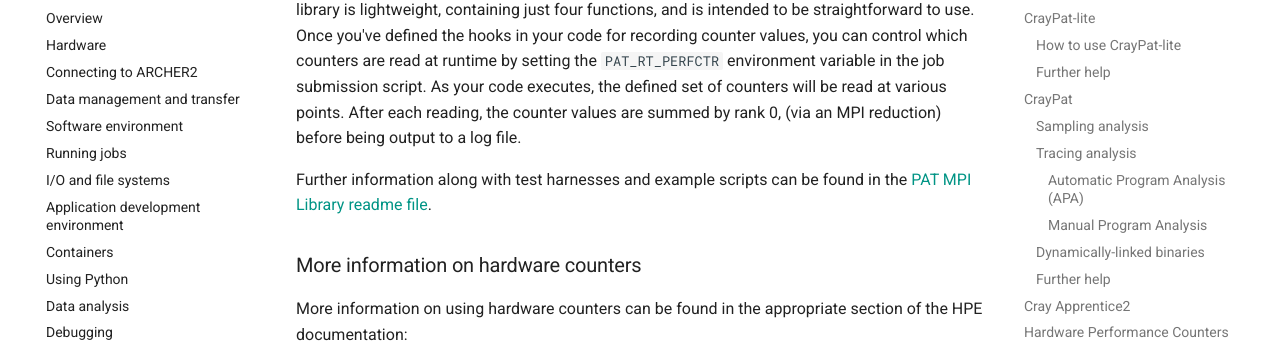
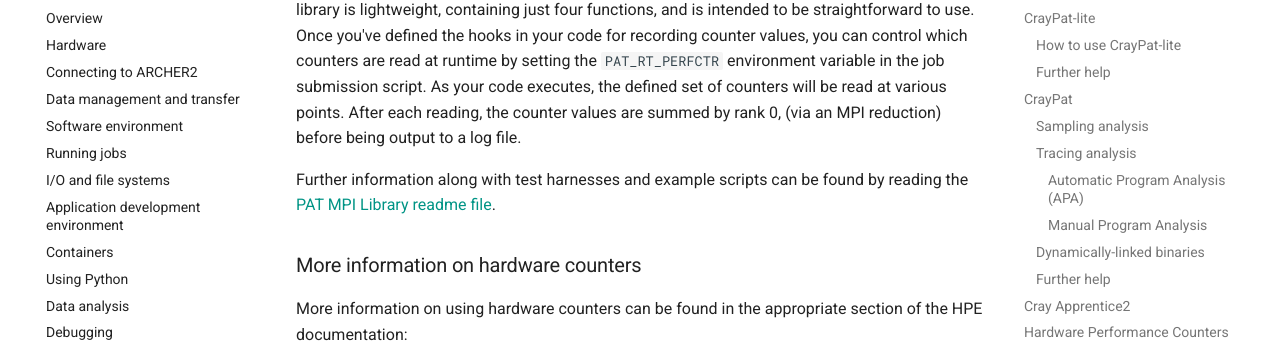
Before and after one commit to ARCHER2-HPC/archer2-docs, an MkDocs documentation site: the page built from docs/user-guide/profile.md, in a window 1280 px wide and 900 px high, scrolled down 9086 px. Shown: the part 90-441 px from the top of the window. Built offline with MkDocs 1.6.1 and Material for MkDocs 9.7.7, drawn with Linux system fonts in a browser that asks for light colours; comment, search, counter and statistics services are not loaded.

Commit message:
Minor edit

```diff
--- a/docs/user-guide/profile.md
+++ b/docs/user-guide/profile.md
@@ -459,8 +459,8 @@
 will be read at various points. After each reading, the counter values are summed by rank 0,
 (via an MPI reduction) before being output to a log file.
 
-Further information along with test harnesses and example scripts can be found in
-the [PAT MPI Library readme file](https://github.com/cresta-eu/pat_mpi_lib/blob/master/README.md).
+Further information along with test harnesses and example scripts can be found by reading
+the [PAT MPI Library readme file](https://github.com/cresta-eu/pat_mpi_lib).
 
 
 ### More information on hardware counters
```
